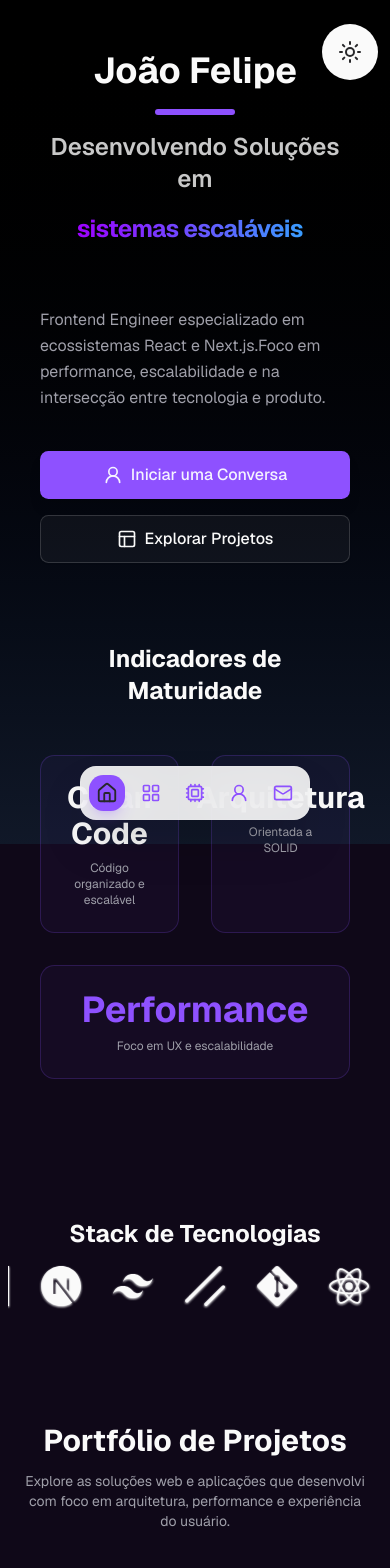
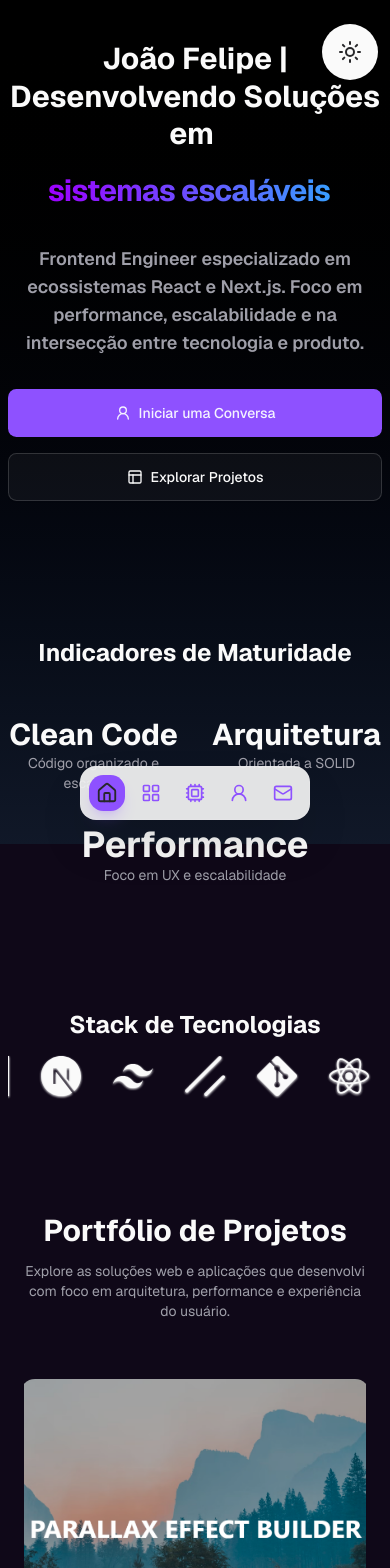
Before and after one commit to joaofelipe-dev/portfolio-joao, a Next.js app: page / in a window 390 px wide. Shown: the top 1568 px of the page. Built offline with nearby package versions, Linux system fonts and the light colour scheme.

Commit message:
Ajustado banner responsividade

```diff
--- a/app/pages/Banner/banner.jsx
+++ b/app/pages/Banner/banner.jsx
@@ -5,34 +5,13 @@ import GradientText from "@/components/ui/GradientText";
 import { UserRound, PanelsTopLeft } from "lucide-react";
 import { motion } from "motion/react";
 
-const container = {
-  hidden: {},
-  show: {
-    transition: {
-      staggerChildren: 0.15,
-    },
-  },
-};
-
-const item = {
-  hidden: { opacity: 0, y: 20 },
-  show: {
-    opacity: 1,
-    y: 0,
-    transition: {
-      duration: 0.6,
-      ease: "easeOut",
-    },
-  },
-};
-
 export function Banner() {
   return (
     <section
       id="banner"
-      className="w-full min-h-screen md:grid md:grid-cols-5 py-12 md:py-16 lg:py-20 px-4 md:px-0 rounded-2xl overflow-x-hidden"
+      className="w-full min-h-screen md:grid md:grid-cols-5 py-10 rounded-2xl overflow-x-hidden"
     >
-      {/* Left Section - Main Content */}
+      {/* Seção Esquerda - Conteúdo Principal (Visível em todas as telas) */}
       <motion.div
         initial={{ x: -100, opacity: 0 }}
         whileInView={{
@@ -43,17 +22,14 @@ export function Banner() {
         viewport={{ once: true, amount: 0.3 }}
         className="h-full flex items-center col-span-3"
       >
-        <div className="w-full max-w-4xl mx-auto px-4 md:px-8">
-          {/* Title */}
-          <div className="flex flex-col items-center md:items-start text-center md:text-left mb-8 md:mb-10 gap-4">
-            <h1 className="text-4xl sm:text-5xl md:text-6xl lg:text-7xl font-bold leading-tight">
-              João Felipe
+        <div className="w-full max-w-4xl mx-auto">
+          {/* Título */}
+          <div className="flex flex-col items-center md:items-start text-center md:text-left mb-8">
+            <h1 className="text-3xl md:text-6xl font-bold leading-tight mb-4">
+              João Felipe | <br className="hidden md:block" />
+              Desenvolvendo Soluções em&nbsp;
             </h1>
-            <div className="h-1.5 w-20 bg-primary rounded-full"></div>
-            <h2 className="text-2xl sm:text-3xl md:text-4xl lg:text-5xl font-semibold text-foreground/80">
-              Desenvolvendo Soluções em
-            </h2>
-            <span className="text-2xl sm:text-3xl md:text-4xl lg:text-5xl min-h-16 md:min-h-20">
+            <span className="text-3xl md:text-6xl">
               <GradientText animationSpeed={150}>
                 <TextType
                   text={[
@@ -71,49 +47,36 @@ export function Banner() {
             </span>
           </div>
 
-          {/* Subtitle */}
-          <div className="mb-10 md:mb-12">
-            <h3 className="text-base sm:text-lg md:text-xl lg:text-2xl text-muted-foreground leading-relaxed max-w-2xl">
+          {/* Subtítulo */}
+          <div className="mb-8 text-center md:text-left">
+            <h2 className="text-lg md:text-xl text-muted-foreground">
               Frontend Engineer especializado em ecossistemas React e Next.js.
-              <br className="hidden sm:block" />
               Foco em performance, escalabilidade e na intersecção entre tecnologia e produto.
-            </h3>
+            </h2>
           </div>
 
-          {/* CTA Buttons */}
-          <div className="flex flex-col sm:flex-row items-center justify-center md:justify-start gap-4 md:gap-6">
-            <motion.div
-              whileHover={{ scale: 1.05 }}
-              whileTap={{ scale: 0.95 }}
-              className="w-full sm:w-auto"
-            >
-              <a href="#contato" aria-label="Navegar para seção de contato" className="w-full">
-                <Button className="flex items-center justify-center gap-2 w-full h-12 md:h-14 lg:h-16 px-8 text-base md:text-lg shadow-lg hover:shadow-xl transition-all">
-                  <UserRound className="size-5 md:size-6" />
+          {/* Botões */}
+          <div className="flex flex-col sm:flex-row items-center justify-center md:justify-start gap-4 mb-16 md:mb-0">
+            <a href="#contato" className="w-full sm:w-auto" aria-label="Navegar para seção de contato">
+              <Button className="flex items-center justify-center gap-2 w-full sm:w-40 h-12 md:w-56 md:h-12 lg:w-64">
+                <UserRound className="size-4 md:size-5" />
                 <span>Iniciar uma Conversa</span>
               </Button>
             </a>
-            </motion.div>
-            <motion.div
-              whileHover={{ scale: 1.05 }}
-              whileTap={{ scale: 0.95 }}
-              className="w-full sm:w-auto"
-            >
-              <a href="#projetos" aria-label="Ver meus projetos" className="w-full">
+            <a href="#projetos" className="w-full sm:w-auto" aria-label="Ver meus projetos">
               <Button
-                  className="flex items-center justify-center gap-2 w-full h-12 md:h-14 lg:h-16 px-8 text-base md:text-lg"
+                className="flex items-center justify-center gap-2 w-full sm:w-40 h-12 md:w-52 md:h-12 lg:w-60"
                 variant="outline"
               >
-                  <PanelsTopLeft className="size-5 md:size-6" />
+                <PanelsTopLeft className="size-4 md:size-5" />
                 <span>Explorar Projetos</span>
               </Button>
             </a>
-            </motion.div>
           </div>
         </div>
       </motion.div>
 
-      {/* Right Section - Stats */}
+      {/* Seção Direita - Estatísticas e Tecnologias (Visível em todas as telas) */}
       <motion.div
         initial={{ x: 100, opacity: 0 }}
         whileInView={{
@@ -122,61 +85,41 @@ export function Banner() {
           transition: { duration: 0.8, delay: 0.2 },
         }}
         viewport={{ once: true, amount: 0.3 }}
-        className="h-full flex items-center justify-center py-12 md:py-0 col-span-2 px-4 md:px-0"
+        className="h-full flex items-center justify-center py-10 md:py-0 col-span-2"
       >
         <div className="w-full max-w-2xl mx-auto">
           <div className="flex flex-col items-center justify-center text-center gap-12 md:gap-16 py-8 w-full">
-            {/* Header */}
-            <motion.div
-              initial={{ opacity: 0, y: 10 }}
-              whileInView={{ opacity: 1, y: 0 }}
-              transition={{ duration: 0.6, delay: 0.3 }}
-              viewport={{ once: true }}
-            >
-              <h2 className="text-2xl md:text-3xl lg:text-4xl font-bold">Indicadores de Maturidade</h2>
-            </motion.div>
+            {/* Título principal */}
+            <div>
+              <h2 className="text-2xl md:text-3xl font-bold">Indicadores de Maturidade</h2>
+            </div>
 
-            {/* Stats Grid */}
-            <motion.div
-              variants={container}
-              initial="hidden"
-              whileInView="show"
-              viewport={{ once: true }}
-              className="grid grid-cols-2 gap-8 md:gap-12 w-full max-w-lg"
-            >
-              <motion.div
-                variants={item}
-                className="flex flex-col items-center gap-2 p-6 md:p-8 rounded-xl bg-primary/5 border border-primary/20 hover:border-primary/50 transition-all"
-              >
-                <span className="text-3xl md:text-4xl lg:text-5xl font-bold text-foreground">Clean Code</span>
-                <span className="text-xs md:text-sm text-muted-foreground">
+            {/* Números e estatísticas */}
+            <div className="grid grid-cols-2 gap-8 md:gap-12 text-lg md:text-xl w-full max-w-lg">
+              <div className="flex flex-col items-center">
+                <span className="text-3xl md:text-4xl font-bold">Clean Code</span>
+                <span className="text-muted-foreground text-sm md:text-base">
                   Código organizado e escalável
                 </span>
-              </motion.div>
+              </div>
 
-              <motion.div
-                variants={item}
-                className="flex flex-col items-center gap-2 p-6 md:p-8 rounded-xl bg-primary/5 border border-primary/20 hover:border-primary/50 transition-all"
-              >
-                <span className="text-3xl md:text-4xl lg:text-5xl font-bold text-foreground">Arquitetura</span>
-                <span className="text-xs md:text-sm text-muted-foreground">
+              <div className="flex flex-col items-center">
+                <span className="text-3xl md:text-4xl font-bold">Arquitetura</span>
+                <span className="text-muted-foreground text-sm md:text-base">
                   Orientada a SOLID
                 </span>
-              </motion.div>
+              </div>
 
-              <motion.div
-                variants={item}
-                className="flex flex-col items-center gap-2 p-6 md:p-8 rounded-xl bg-primary/5 border border-primary/20 hover:border-primary/50 transition-all col-span-2"
-              >
-                <span className="text-4xl md:text-5xl lg:text-6xl font-bold text-primary">Performance</span>
-                <span className="text-xs md:text-sm text-muted-foreground">
+              <div className="flex flex-col items-center col-span-2">
+                <span className="text-4xl md:text-5xl font-bold">Performance</span>
+                <span className="text-muted-foreground text-sm md:text-base">
                   Foco em UX e escalabilidade
                 </span>
-              </motion.div>
-            </motion.div>
+              </div>
+            </div>
           </div>
         </div>
       </motion.div>
-    </section>
+    </section >
   );
 }
--- a/app/pages/Projetos/projetospage.jsx
+++ b/app/pages/Projetos/projetospage.jsx
@@ -39,12 +39,12 @@ const PROJETOS_DATA = [
   },
   {
     image: "/pedido-papelaria.png",
-    title: "Enterprise ERP Flow",
+    title: "Pedidos de Papelaria - Sistema de Gestão",
     description:
       "Solução completa de gestão de pedidos com foco em UX para alta produtividade. Sistema robusto de validação de dados e integração de fluxo de trabalho para redução de erros operacionais.",
     href: "./",
     tags: ["React", "UX", "Enterprise"],
-    category: "ERP System"
+    category: "Management System"
   },
 ];
 
```
Lines whose indentation alone changed are shown as unchanged.
